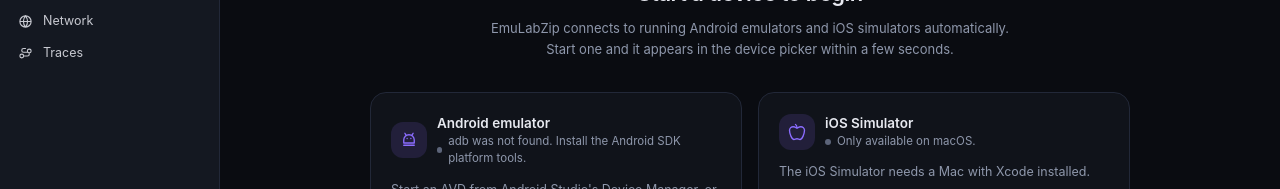
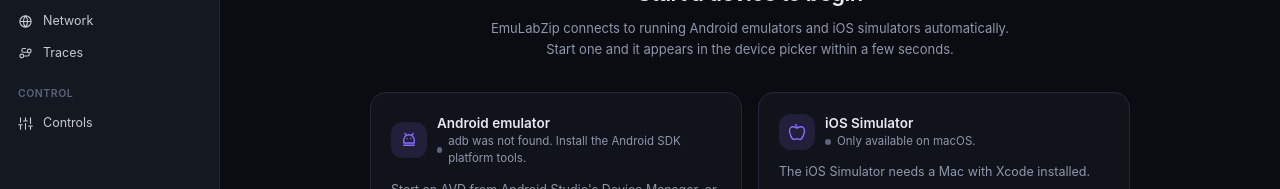
Before and after one commit to LuisPeixoto/EmuLabZip, a Svelte app in the folder apps/desktop/: page / in a window 1280 px wide. Shown: the part 318-507 px from the top of the page. Built offline with nearby package versions, Linux system fonts and the light colour scheme.

Commit message:
feat(desktop): add Controls to the sidebar and the shortcuts

```diff
--- a/apps/desktop/src/App.svelte
+++ b/apps/desktop/src/App.svelte
@@ -9,6 +9,7 @@
   import Sidebar from "./lib/components/Sidebar.svelte";
   import Toasts from "./lib/components/Toasts.svelte";
   import Toolbar from "./lib/components/Toolbar.svelte";
+  import Controls from "./lib/components/views/Controls.svelte";
   import Crashes from "./lib/components/views/Crashes.svelte";
   import Logs from "./lib/components/views/Logs.svelte";
   import Memory from "./lib/components/views/Memory.svelte";
@@ -53,7 +54,7 @@
     });
   });
 
-  const shortcuts: View[] = ["overview", "logs", "performance", "memory", "storage", "network", "traces", "crashes"];
+  const shortcuts: View[] = ["overview", "logs", "performance", "memory", "storage", "network", "traces", "crashes", "controls"];
 
   function onkeydown(e: KeyboardEvent) {
     const mod = e.metaKey || e.ctrlKey;
@@ -63,7 +64,7 @@
     } else if (mod && e.key.toLowerCase() === "r") {
       e.preventDefault(); // never reload the webview
       app.refreshDevices();
-    } else if (mod && /^[1-8]$/.test(e.key)) {
+    } else if (mod && /^[1-9]$/.test(e.key)) {
       e.preventDefault();
       app.setView(shortcuts[Number(e.key) - 1]);
     }
@@ -109,6 +110,8 @@
         <Network />
       {:else if app.view === "crashes"}
         <Crashes />
+      {:else if app.view === "controls"}
+        <Controls />
       {:else}
         <Traces />
       {/if}
--- a/apps/desktop/src/lib/components/Sidebar.svelte
+++ b/apps/desktop/src/lib/components/Sidebar.svelte
@@ -24,6 +24,7 @@
     { view: "network", icon: "globe", label: "Network" },
     { view: "traces", icon: "route", label: "Traces" },
   ];
+  const control: Item[] = [{ view: "controls", icon: "sliders", label: "Controls" }];
 </script>
 
 {#snippet section(title: string, items: Item[])}
@@ -49,6 +50,7 @@
   <nav class="min-h-0 flex-1 overflow-y-auto px-2 pb-3">
     {@render section("Inspect", inspect)}
     {@render section("Profile", profile)}
+    {@render section("Control", control)}
   </nav>
   <div class="flex items-center gap-2.5 border-t border-line px-3 py-3">
     <span class="brand-gradient grid size-7 place-items-center rounded-lg text-white shadow-[0_6px_16px_-6px_#5b5bf0]">
```
